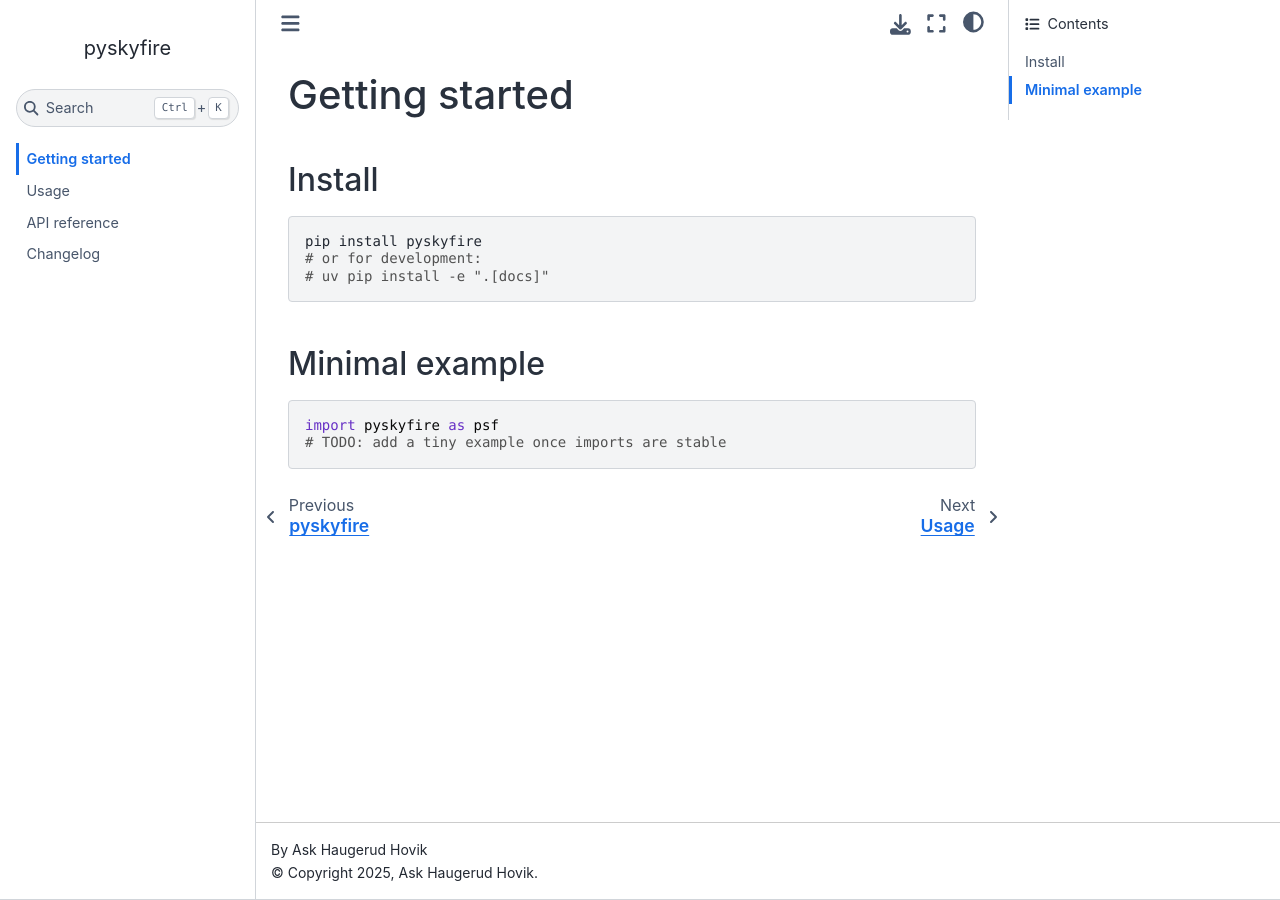
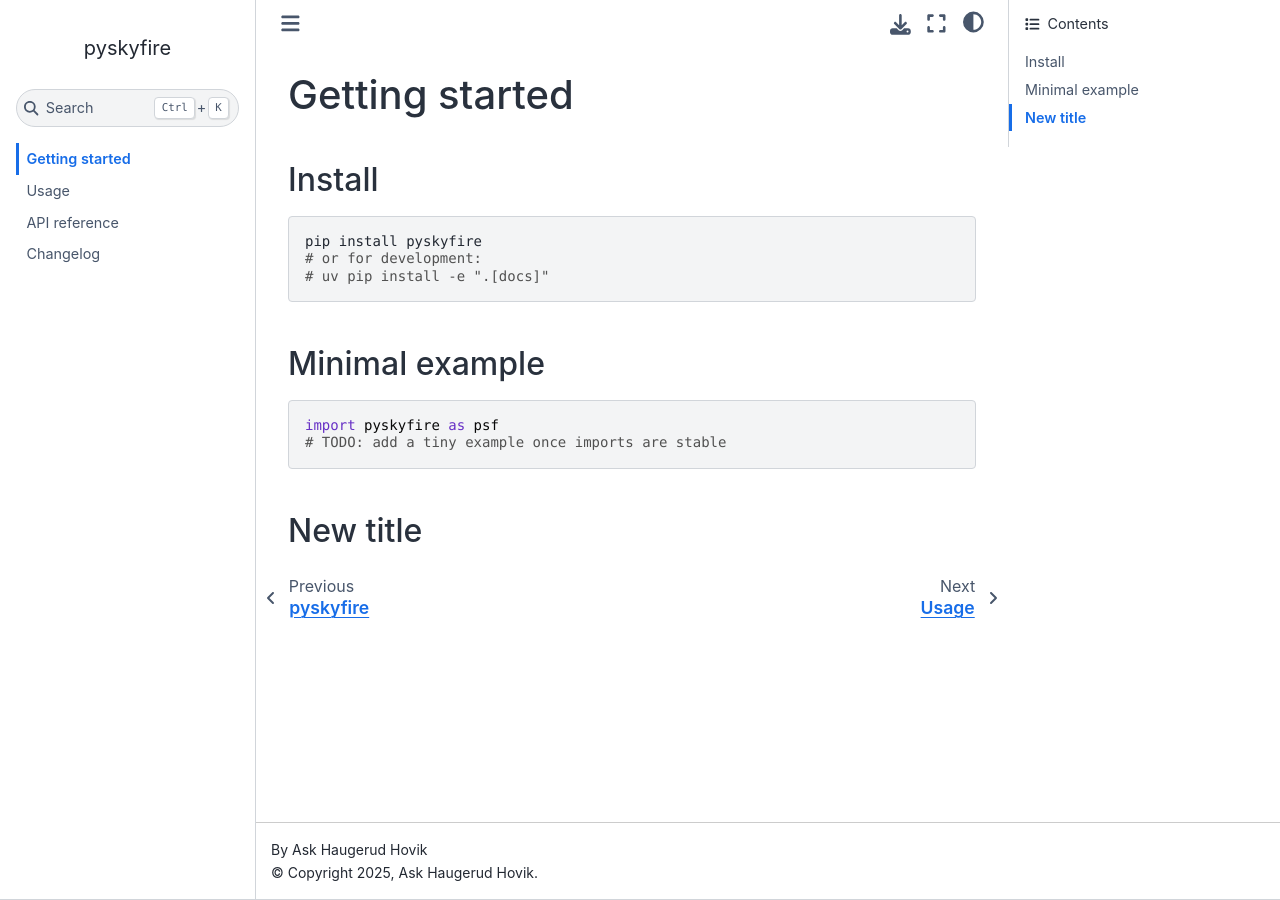
Before and after one commit to ask-hovik/pyskyfire, a Sphinx documentation site: the page built from docs/getting-started.md, in a window 1280 px wide. Built offline with Sphinx 7.4.7 and the Sphinx Book theme 1.1.4, drawn with Linux system fonts in a browser that asks for light colours.

Commit message:
added new title test

````diff
--- a/docs/getting-started.md
+++ b/docs/getting-started.md
@@ -14,3 +14,5 @@ pip install pyskyfire
 import pyskyfire as psf
 # TODO: add a tiny example once imports are stable
 ```
+
+## New title
````
